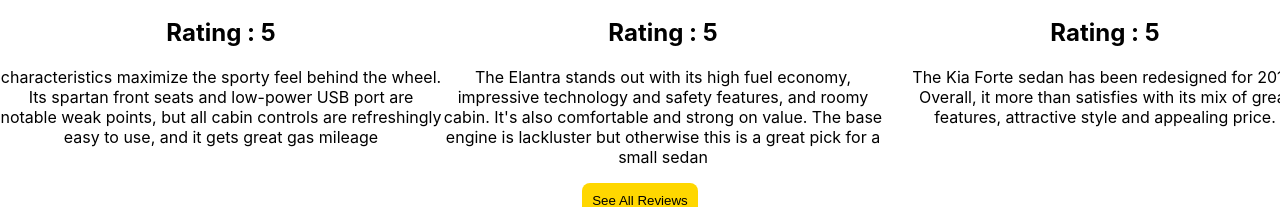
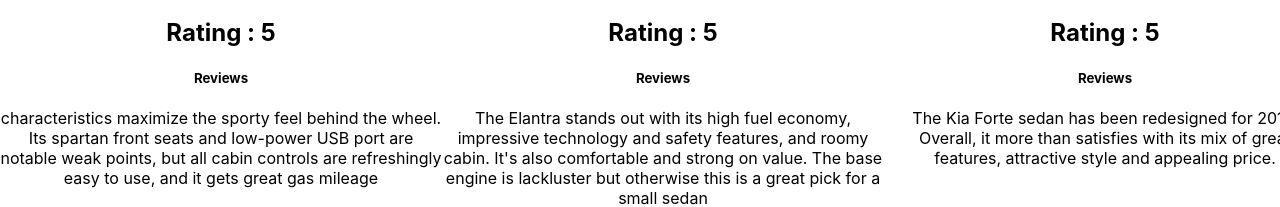
Before and after one commit to RiyadMia/Acinment-09, a React (Create React App) app: page / in a window 1280 px wide. Shown: the part 1012-1219 px from the top of the page. Built offline with nearby package versions, Linux system fonts and the light colour scheme.

Commit message:
icon added

```diff
--- a/public/fakedb.json
+++ b/public/fakedb.json
@@ -5,6 +5,7 @@
         "price": 1000,
         "stock": 20,
         "rating":5,
+        "reviews":"Reviews",
         "review":"characteristics maximize the sporty feel behind the wheel. Its spartan front seats and low-power USB port are notable weak points, but all cabin controls are refreshingly easy to use, and it gets great gas mileage",
         "img": "https://encrypted-tbn0.gstatic.com/images?q=tbn:ANd9GcTH-966X59G9jFR6Y_teQNsKlzAVcPgYFYtbw&usqp=CAU"
       },
@@ -13,6 +14,7 @@
         "name": "BLACK CAR-1",
         "price":2000 ,
         "stock": 20,
+        "reviews":"Reviews",
         "rating":5,
         "review":"The Elantra stands out with its high fuel economy, impressive technology and safety features, and roomy cabin. It's also comfortable and strong on value. The base engine is lackluster but otherwise this is a great pick for a small sedan",
         "img": "https://cdn.wallpapersafari.com/63/19/PJSerV.jpg"
@@ -23,6 +25,7 @@
         "price": 2500,
         "stock": 20,
         "rating":5,
+        "reviews":"Reviews",
         "review":"The Kia Forte sedan has been redesigned for 2019. Overall, it more than satisfies with its mix of great features, attractive style and appealing price.",
         "img": "https://encrypted-tbn0.gstatic.com/images?q=tbn:ANd9GcTnoRCJrdOzyX077mUCGW_-_Qw7B0gQLqlcJzK0qnKCY3cegy-VXqIVITjVH9FLRF4LWEc&usqp=CAU"
       },
@@ -32,6 +35,7 @@
         "price": 3000,
         "stock": 20,
         "rating":5,
+        "reviews":"Reviews",
         "review":"The Honda Civic boasts praiseworthy performance, high fuel economy, excellent passenger space and a refined design. There are a few minor drawbacks, such as elevated road noise on the highway, but overall the Civic is a great pick for a small sedan.",
         "img": "https://www.pngitem.com/pimgs/m/330-3306529_share-this-image-transparent-background-bugatti-veyron-hd.png"
       },
@@ -41,6 +45,7 @@
         "price": 3500,
         "stock": 20,
         "rating":5,
+        "reviews":"Reviews",
         "review":"The redesigned Nissan Versa is more upscale than in years past. Granted, it's still an affordable small sedan. But the Versa is no longer a car you buy only because it's cheap. A comfy ride, plenty of safety features and good fuel economy are highlights.",
         "img": "https://cdn.pixabay.com/photo/2012/04/12/23/48/car-30990__340.png"
       },
@@ -49,6 +54,7 @@
         "name": " ORANGE CAR",
         "price": 4000,
         "stock": 20,
+        "reviews":"Reviews",
         "rating":5 ,
         "review":"Kia should have given the Rio a new name to distance this car from the penalty-box Rios of yesteryear. Today's Rio is a grown-up small car with a relatively pleasant interior",
         "img": "https://encrypted-tbn0.gstatic.com/images?q=tbn:ANd9GcQzeCTgEmUtg9ofYKArANWnFhIuVsXVVX29QdTThNXnVmUPHOpiOHzX29r0nI-Y06u8huk&usqp=CAU"
--- a/public/index.html
+++ b/public/index.html
@@ -24,7 +24,7 @@
       work correctly both with client-side routing and a non-root public URL.
       Learn how to configure a non-root public URL by running `npm run build`.
     -->
-    <title>React App</title>
+    <title>Chars Review</title>
   </head>
   <body>
     <noscript>You need to enable JavaScript to run this app.</noscript>
--- a/src/components/Dashboard/product/Products.js
+++ b/src/components/Dashboard/product/Products.js
@@ -1,7 +1,7 @@
 import React from 'react';
 import './Products.css'
 const Products = (props) => {
-    const {name,img,price,rating,review}=props.product
+    const {name,img,price,rating,review,reviews}=props.product
     return (
  <div>
     <div className='review-cointanir'>
@@ -10,6 +10,7 @@
       <h3>{name}</h3>
       <h2>price : $ {price}</h2>
       <h2> Rating : {rating}</h2>
+      <h5>{reviews}</h5>
       <p>{review}</p>
      </div>
     );
```
Also changed, not shown: 1 other file (tests, documents, lock files or other folders).
